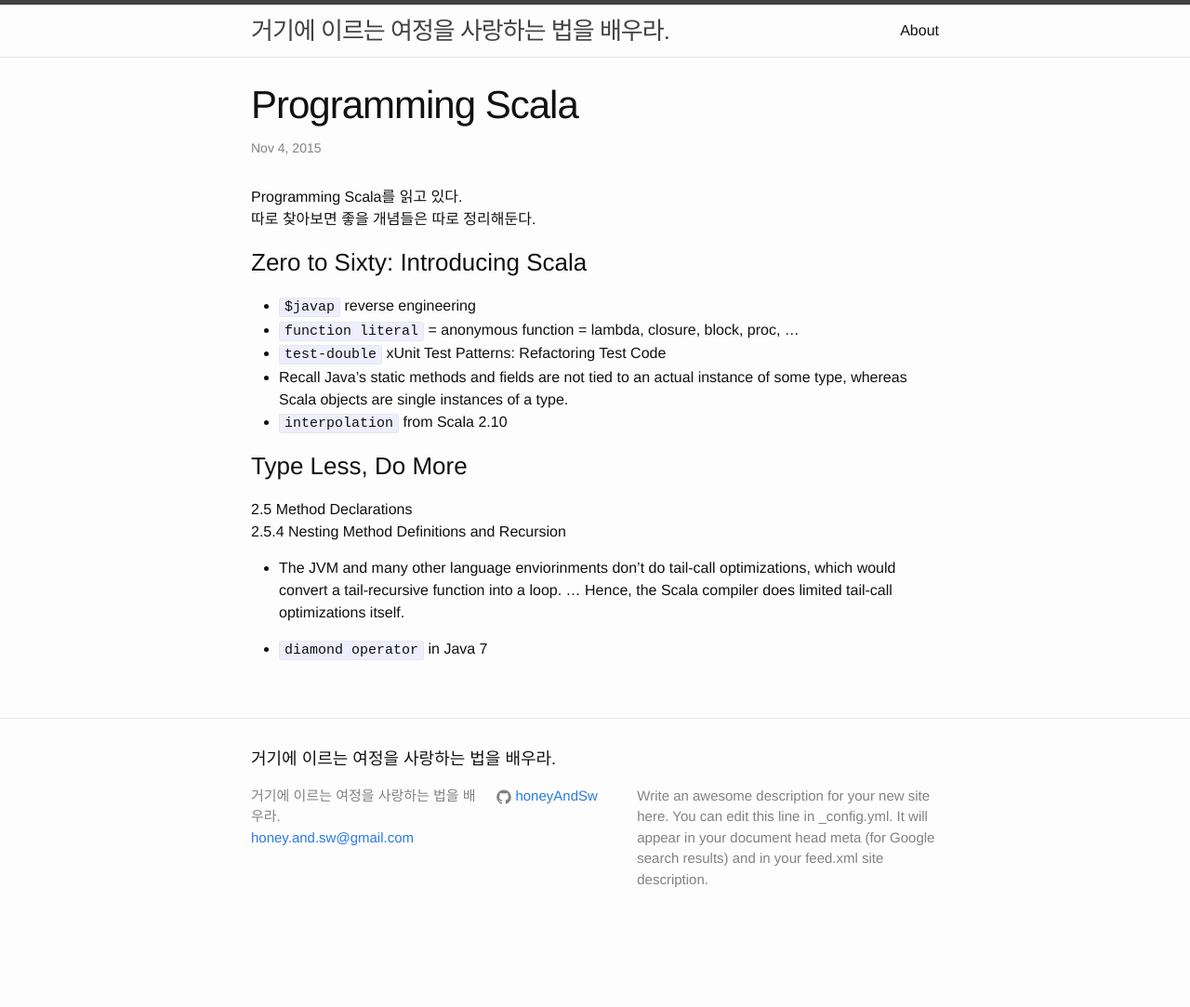
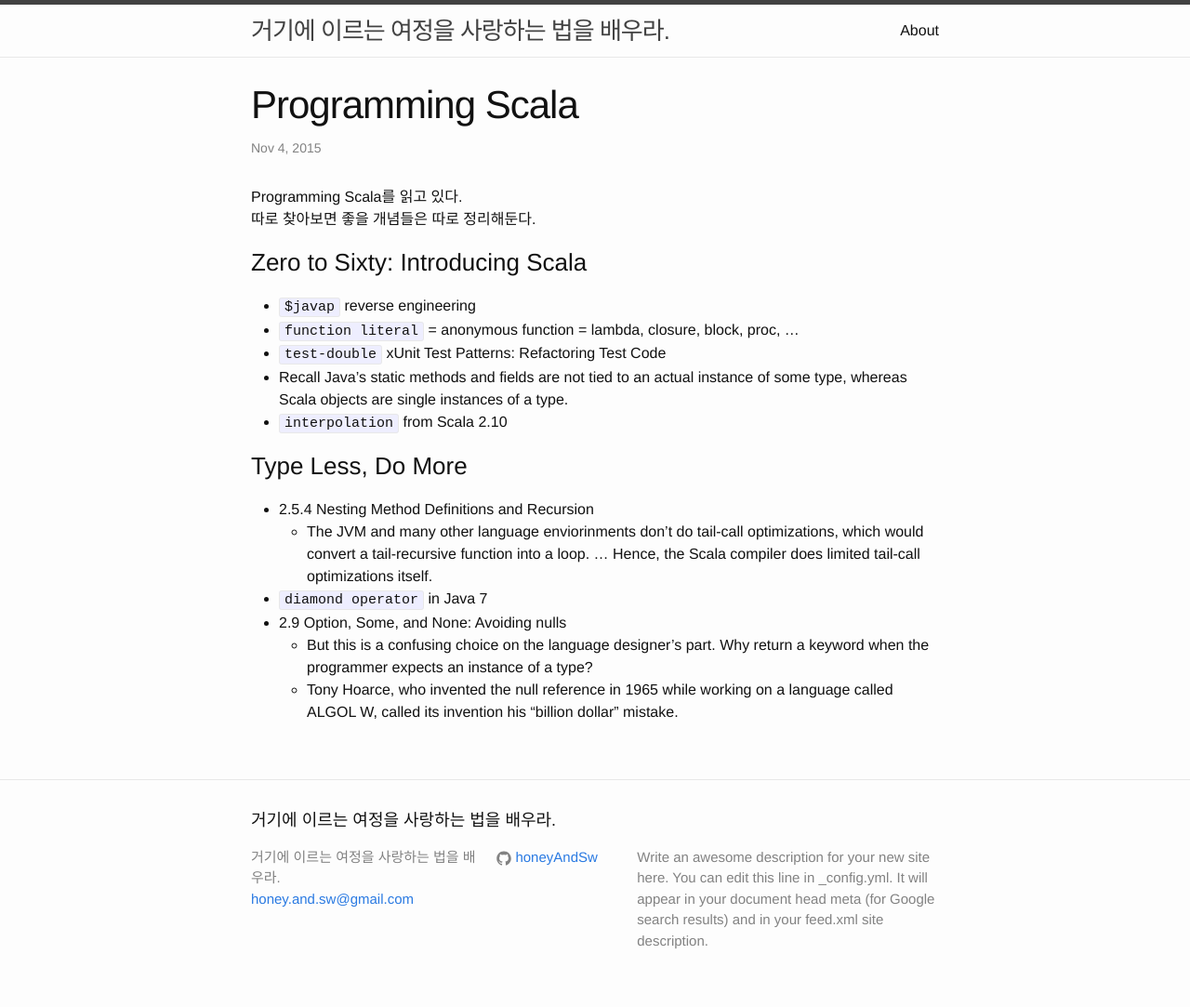
Before and after one commit to honeyAndSw/honeyAndSw.github.io, a Jekyll site: the page built from _posts/2015-11-04-programming-scala.markdown, in a window 1280 px wide. Shown: the whole page at 93% size. Built offline with Jekyll 4.4.1, drawn with Linux system fonts in a browser that asks for light colours; before the commit the page ends 1017 px from its top, so only the background shows below that.

Commit message:
Update 2015-11-04-programming-scala.markdown

```diff
--- a/_posts/2015-11-04-programming-scala.markdown
+++ b/_posts/2015-11-04-programming-scala.markdown
@@ -16,9 +16,9 @@ Programming Scala를 읽고 있다.
 - `interpolation` from Scala 2.10
 
 ### Type Less, Do More
-2.5 Method Declarations
-2.5.4 Nesting Method Definitions and Recursion
-
-- The JVM and many other language enviorinments don't do tail-call optimizations, which would convert a tail-recursive function into a loop. ... Hence, the Scala compiler does limited tail-call optimizations itself.
-
+- 2.5.4 Nesting Method Definitions and Recursion
+  - The JVM and many other language enviorinments don't do tail-call optimizations, which would convert a tail-recursive function into a loop. ... Hence, the Scala compiler does limited tail-call optimizations itself.
 - `diamond operator` in Java 7
+- 2.9 Option, Some, and None: Avoiding nulls
+  - But this is a confusing choice on the language designer's part. Why return a keyword when the programmer expects an instance of a type?
+  - Tony Hoarce, who invented the null reference in 1965 while working on a language called ALGOL W, called its invention his "billion dollar" mistake.
```
